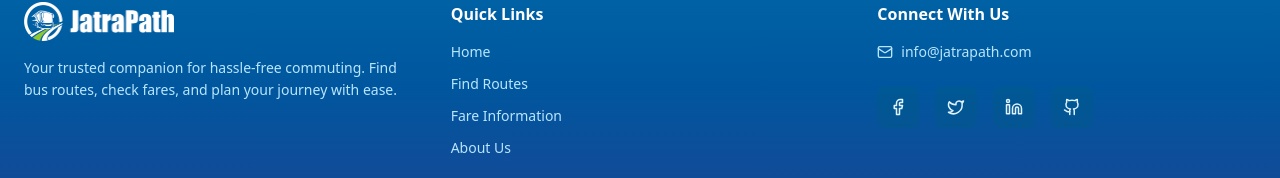
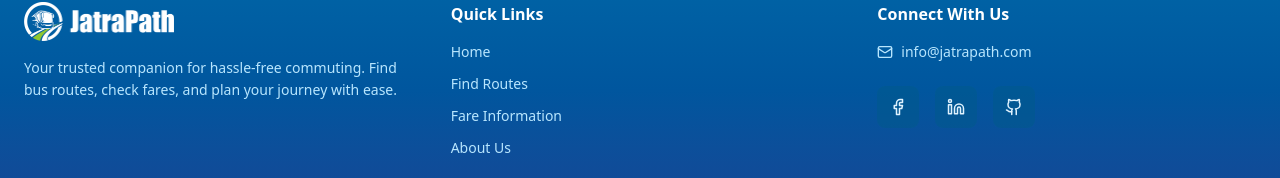
Before and after one commit to SnigdhaRaniDas/JatraPath_your_route_friend, a Next.js app: page / in a window 1280 px wide. Shown: the part 938-1116 px from the top of the page. Built offline with nearby package versions, Linux system fonts and the light colour scheme.

Commit message:
link Navbar Contact to footer section with smooth scrolling

```diff
--- a/components/Footer.tsx
+++ b/components/Footer.tsx
@@ -4,7 +4,7 @@ import { Mail, Facebook, Twitter, Linkedin, Github } from "lucide-react";
 
   export default function Footer() {
     return (
-    <footer className="mt-24 w-full bg-gradient-to-b from-sky-700 to-blue-900 text-sky-100">
+      <footer className="mt-24 w-full bg-linear-to-b from-sky-700 to-blue-900 text-sky-100">
         <div className="max-w-7xl mx-auto px-6 py-16 grid md:grid-cols-3 gap-12">
 
           {/* Left Section */}
@@ -38,7 +38,7 @@ export default function Footer() {
           </div>
 
           {/* Connect With Us */}
-        <div>
+          <div id="contact">
             <h3 className="font-semibold mb-4 text-white">Connect With Us</h3>
 
             <div className="flex items-center gap-2 text-sky-200 text-sm mb-6">
@@ -50,9 +50,7 @@ export default function Footer() {
               <a className="bg-sky-800/50 p-3 rounded-lg hover:bg-sky-600 transition">
                 <Facebook size={18} />
               </a>
-            <a className="bg-sky-800/50 p-3 rounded-lg hover:bg-sky-600 transition">
-              <Twitter size={18} />
-            </a>
+
               <a className="bg-sky-800/50 p-3 rounded-lg hover:bg-sky-600 transition">
                 <Linkedin size={18} />
               </a>
--- a/components/Navbar.tsx
+++ b/components/Navbar.tsx
@@ -16,7 +16,7 @@ export default function Navbar() {
         <div className="flex gap-6 font-medium">
           <a href="#" className="hover:text-white transition">Home</a>
           <a href="#find-routes" className="hover:text-white transition">Routes</a>
-          <a href="#" className="hover:text-white transition">Contact</a>
+          <a href="#contact" className="hover:text-white transition-colors">Contact</a>
         </div>
       </div>
     </nav>
```
Lines whose indentation alone changed are shown as unchanged.
